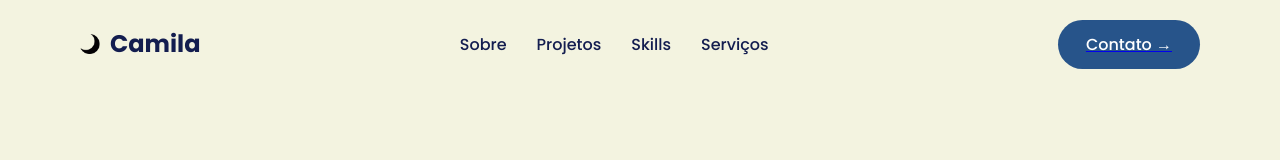
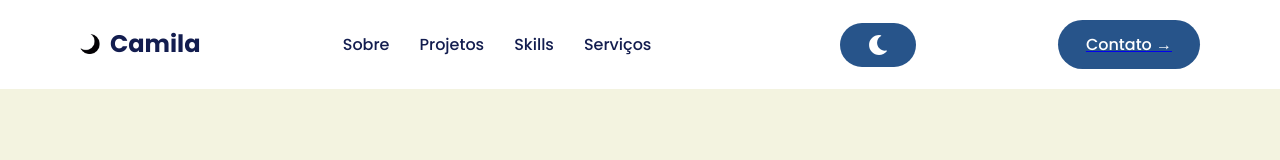
Before and after one commit to camilamta275/portfolio, a React (Vite) app: page / in a window 1280 px wide. Shown: the top 160 px of the page. Built offline with nearby package versions, Linux system fonts and the light colour scheme; grey boxes are pictures that could not be loaded.

Commit message:
style: change of theme, in progress

```diff
--- a/src/App.jsx
+++ b/src/App.jsx
@@ -1,18 +1,34 @@
-import { useState } from 'react'
-import Header from './components/header/index.jsx'
-import HeroSection from './components/heroSection/index.jsx'
-import About from './containers/about/index.jsx'
-import Projects from './containers/projects/index.jsx'
-import Skills from './containers/skills/index.jsx'
-import Contact from './containers/contact/index.jsx'
+import { useState, useEffect } from 'react';
+import Header from './components/header/index.jsx';
+import HeroSection from './components/heroSection/index.jsx';
+import About from './containers/about/index.jsx';
+import Projects from './containers/projects/index.jsx';
+import Skills from './containers/skills/index.jsx';
+import Contact from './containers/contact/index.jsx';
 
 function App() {
-  const [count, setCount] = useState(0)
+  // Inicializa o tema com base no localStorage ou 'light-mode' como padrão
+  const [theme, setTheme] = useState(() => {
+    const savedTheme = localStorage.getItem('theme');
+    return savedTheme || 'light-mode';
+  });
+
+  // Efeito para aplicar a classe do tema ao body e salvar no localStorage
+  useEffect(() => {
+    document.body.className = theme;
+    localStorage.setItem('theme', theme);
+  }, [theme]);
+
+  // Função para alternar o tema
+  const toggleTheme = () => {
+    setTheme((prevTheme) => (prevTheme === 'light-mode' ? 'dark-mode' : 'light-mode'));
+  };
 
   return (
     <>
       <div>
-        <Header />
+        {/* Passa a função toggleTheme para o componente Header */}
+        <Header toggleTheme={toggleTheme} currentTheme={theme} />
         <HeroSection />
         <About />
         <Projects />
@@ -20,7 +36,7 @@ function App() {
         <Contact />
       </div>
     </>
-  )
+  );
 }
 
-export default App
+export default App;
--- a/src/components/header/index.jsx
+++ b/src/components/header/index.jsx
@@ -1,7 +1,10 @@
 import React, { useState } from 'react';
 import './style.css';
 
-function Header() {
+// Importa os ícones de sol e lua do React Icons (Font Awesome)
+import { FaSun, FaMoon } from 'react-icons/fa';
+
+function Header({ toggleTheme, currentTheme }) { // Recebe toggleTheme e currentTheme via props
   const [showNotification, setShowNotification] = useState(false);
   const [notificationMessage, setNotificationMessage] = useState("");
   const [isMenuOpen, setIsMenuOpen] = useState(false);
@@ -35,10 +38,32 @@ function Header() {
               <button className="btn contact-btn-mobile">Contato &rarr;</button>
             </a>
           </li>
+          {/* Botão de mudança de tema para mobile */}
+          <li className="theme-toggle-mobile">
+            <button
+              onClick={() => {
+                toggleTheme();
+                setIsMenuOpen(false); // Fecha o menu ao alternar o tema
+              }}
+              className="btn theme-toggle-btn"
+              aria-label={currentTheme === 'light-mode' ? 'Mudar para tema escuro' : 'Mudar para tema claro'}
+            >
+              {currentTheme === 'light-mode' ? <FaMoon size={20} /> : <FaSun size={20} />}
+            </button>
+          </li>
         </ul>
       </nav>
 
-      <a href="#contact" onClick={() => setIsMenuOpen(  )}>
+      {/* Botão de mudança de tema para desktop */}
+      <button
+        onClick={toggleTheme}
+        className="btn theme-toggle-btn contact-btn-desktop"
+        aria-label={currentTheme === 'light-mode' ? 'Mudar para tema escuro' : 'Mudar para tema claro'}
+      >
+        {currentTheme === 'light-mode' ? <FaMoon size={20} /> : <FaSun size={20} />}
+      </button>
+
+      <a href="#contact" onClick={() => setIsMenuOpen(false)}>
         <button className="btn contact-btn-desktop">Contato &rarr;</button>
       </a>
 
--- a/src/components/header/style.css
+++ b/src/components/header/style.css
@@ -46,6 +46,32 @@ body {
 
 .nav a:hover {
   color: var(--primary-blue);
+}
+
+.theme-toggle-btn {
+  background: none;
+  border: none;
+  cursor: pointer;
+  display: flex;
+  align-items: center;
+  justify-content: center;
+  padding: 8px;
+  border-radius: 50%;
+  transition: background-color 0.3s ease;
+  color: var(--text-color); /* Usa a cor do texto do tema */
+}
+
+.theme-toggle-btn:hover {
+  background-color: rgba(0, 0, 0, 0.1); /* Um leve hover */
+}
+
+.header .contact-btn-desktop.theme-toggle-btn {
+  display: flex; /* Garante que o botão de tema seja flexível no desktop */
+  margin-left: 1rem; /* Espaçamento entre o botão de contato e o de tema */
+}
+
+.theme-toggle-mobile {
+  display: none; /* Esconde por padrão no desktop */
 }
 
 .contact-btn-desktop {
@@ -150,6 +176,17 @@ body {
     display: flex;
   }
 
+
+  .contact-btn-desktop {
+    display: none; /* Esconde o botão de contato desktop no mobile */
+  }
+  .theme-toggle-mobile {
+    display: block; /* Mostra o botão de tema no mobile */
+  }
+  .theme-toggle-btn {
+    margin-left: auto; /* Alinha o botão de tema à direita no mobile menu */
+  }
+
   .contact-btn-desktop {
     display: none;
   }
--- a/src/styles/globalStyles.css
+++ b/src/styles/globalStyles.css
@@ -8,6 +8,33 @@
   --white: #fff;
   --gradient-blue-start: #91C8E4;
   --gradient-blue-end: #27548A;
+
+  /* Dark Mode Variables */
+  --dark-mode-bg: #1A202C;
+  --dark-mode-text: #E2E8F0;
+  --dark-mode-primary-blue: #4A90E2;
+  --dark-mode-dark-blue: #2C5282;
+  --dark-mode-light-gray: #4A5568;
+  --dark-mode-gradient-start: #2C5282;
+  --dark-mode-gradient-end: #4A90E2;
+}
+
+body.light-mode {
+  --text-color: var(--dark-blue);
+  --background-color: var(--light-gray);
+  --header-bg: var(--white);
+  --button-bg: var(--primary-blue);
+  --button-text: var(--white);
+  --link-color: var(--dark-blue);
+}
+
+body.dark-mode {
+  --text-color: var(--dark-mode-text);
+  --background-color: var(--dark-mode-bg);
+  --header-bg: var(--dark-blue);
+  --button-bg: var(--dark-mode-primary-blue);
+  --button-text: var(--dark-mode-text);
+  --link-color: var(--dark-mode-text);
 }
 
 * {
@@ -19,13 +46,14 @@
 body {
   font-family: 'Poppins', sans-serif;
   line-height: 1.6;
-  color: var(--text-color);
-  background-color: var(--light-gray);
+  color: var(--text-color); /* Usar variável de tema */
+  background-color: var(--background-color); /* Usar variável de tema */
   min-height: 100vh;
   display: flex;
   justify-content: center;
   align-items: flex-start;
   overflow-x: hidden;
+  transition: background-color 0.3s ease, color 0.3s ease; /* Transição suave para o tema */
 }
 
 #root {
@@ -42,3 +70,20 @@ body {
   display: flex;
   flex-direction: column;
 }
+
+/* Estilos específicos para elementos que precisam mudar com o tema */
+.header {
+  background-color: var(--header-bg);
+  transition: background-color 0.3s ease;
+}
+
+.header .nav ul li a {
+  color: var(--link-color);
+  transition: color 0.3s ease;
+}
+
+.btn {
+  background-color: var(--button-bg);
+  color: var(--button-text);
+  transition: background-color 0.3s ease, color 0.3s ease;
+}
```
